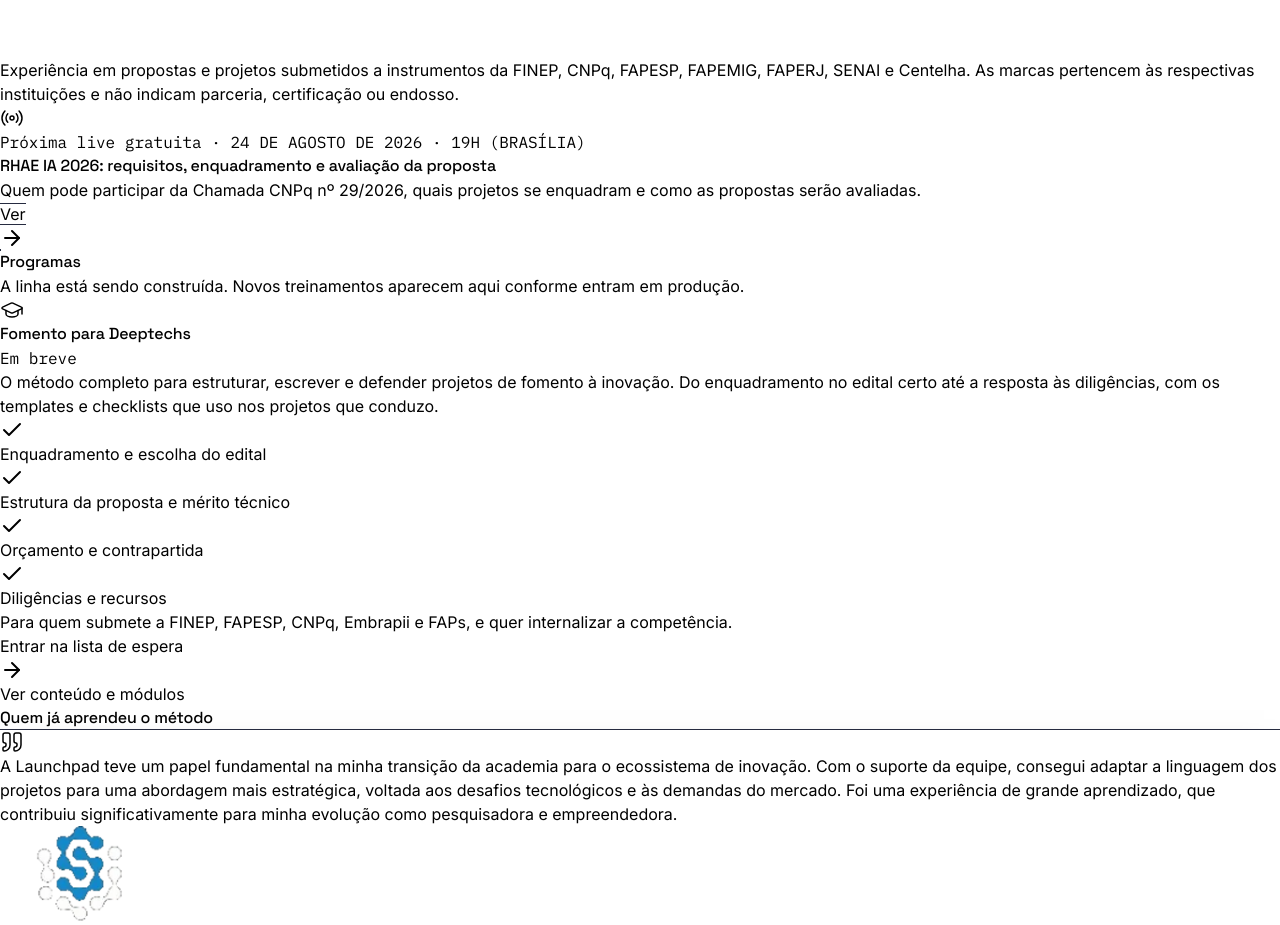
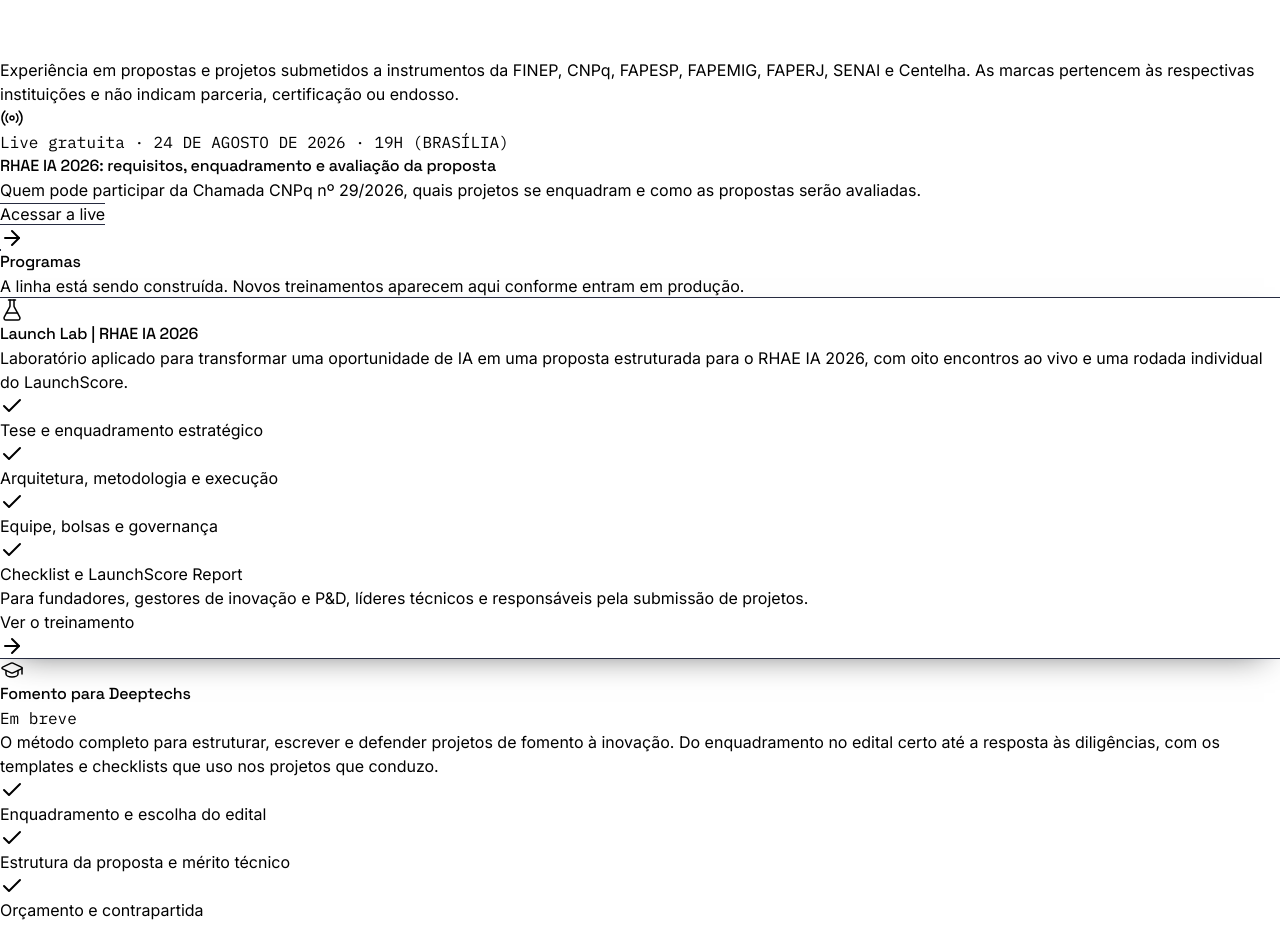
Before and after one commit to jrlmartini/Launchpad-Landingpage, a React (Vite) app in the folder client/: page /treinamentos in a window 1280 px wide. Shown: the part 5100-6025 px from the top of the page. Built offline with nearby package versions, Linux system fonts and the light colour scheme.

Commit message:
feat: publicar Launch Lab no catálogo

```diff
--- a/client/src/components/landing/Navbar.tsx
+++ b/client/src/components/landing/Navbar.tsx
@@ -217,7 +217,7 @@ export function Navbar({
                       </a>
                       {liveNoMenu && (
                         <a
-                          href={RHAE.slug}
+                          href={RHAE.aoVivoUrl}
                           onClick={() => setTrainingOpen(false)}
                           className="flex items-start gap-3 p-3 mb-1 rounded-xl bg-cta/5 border border-cta/20 hover:bg-cta/10 transition-colors group"
                           data-testid="link-live-rhae"
@@ -235,7 +235,7 @@ export function Navbar({
                               </span>
                             </div>
                             <p className="text-xs text-text-muted mt-0.5 leading-snug">
-                              {linhaEvento(false)} · inscrição aberta
+                              {linhaEvento(false)} · acessar transmissão
                             </p>
                           </div>
                         </a>
@@ -484,7 +484,7 @@ export function Navbar({
             <div className="pl-4 pb-2 space-y-1">
               {liveNoMenu && (
                 <a
-                  href={RHAE.slug}
+                  href={RHAE.aoVivoUrl}
                   onClick={() => setIsOpen(false)}
                   className="flex items-center gap-2 py-2 text-sm text-cta font-medium"
                 >
--- a/client/src/lib/launch-lab.ts
+++ b/client/src/lib/launch-lab.ts
@@ -1,14 +1,14 @@
 /**
  * Launch Lab RHAE IA 2026
  *
- * A rota permanece fora do catálogo, da navegação e do sitemap até o Founder
- * QA. O checkout usa o produto Hotmart específico desta edição; nunca
- * reutilizar a configuração de outro treinamento.
+ * O checkout usa o produto Hotmart específico desta edição; nunca reutilizar
+ * a configuração de outro treinamento.
  */
 
 export const LAUNCH_LAB = {
-  VERSAO: "launch-lab-rhae-ia-2026-v01",
-  PUBLICADA: false,
+  VERSAO: "launch-lab-rhae-ia-2026-v02",
+  /** Publicação no catálogo aprovada pelo fundador em 24/08/2026. */
+  PUBLICADA: true,
   slug: "/treinamentos/launch-lab-rhae-ia-2026",
   nome: "Launch Lab | RHAE IA 2026",
   formato: {
--- a/client/src/lib/rhae.ts
+++ b/client/src/lib/rhae.ts
@@ -26,6 +26,8 @@ export const RHAE = {
 
   slug: "/treinamentos/rhae-ia-2026",
   confirmacao: "/treinamentos/rhae-ia-2026/confirmacao",
+  /** Endereço estável que redireciona para a transmissão vigente. */
+  aoVivoUrl: "/treinamentos/rhae-ia-2026/ao-vivo",
 
   evento: {
     nome: "RHAE IA 2026: requisitos, enquadramento e avaliação da proposta",
--- a/client/src/lib/treinamentos.ts
+++ b/client/src/lib/treinamentos.ts
@@ -1,4 +1,4 @@
-import { GraduationCap, type LucideIcon } from "lucide-react";
+import { FlaskConical, GraduationCap, type LucideIcon } from "lucide-react";
 
 /**
  * Catálogo de treinamentos.
@@ -31,6 +31,24 @@ export interface Treinamento {
 
 export const TREINAMENTOS: Treinamento[] = [
   {
+    slug: "launch-lab-rhae-ia-2026",
+    nome: "Launch Lab | RHAE IA 2026",
+    chamada: "Quatro semanas para construir e revisar a proposta",
+    descricao:
+      "Laboratório aplicado para transformar uma oportunidade de IA em uma proposta estruturada para o RHAE IA 2026, com oito encontros ao vivo e uma rodada individual do LaunchScore.",
+    publico:
+      "Para fundadores, gestores de inovação e P&D, líderes técnicos e responsáveis pela submissão de projetos.",
+    status: "ativo",
+    href: "/treinamentos/launch-lab-rhae-ia-2026",
+    icon: FlaskConical,
+    topicos: [
+      "Tese e enquadramento estratégico",
+      "Arquitetura, metodologia e execução",
+      "Equipe, bolsas e governança",
+      "Checklist e LaunchScore Report",
+    ],
+  },
+  {
     slug: "fomento-para-deeptechs",
     nome: "Fomento para Deeptechs",
     chamada: "Escrever e defender projetos que resistem ao avaliador",
--- a/client/src/pages/treinamentos.tsx
+++ b/client/src/pages/treinamentos.tsx
@@ -81,13 +81,13 @@ export default function Treinamentos() {
 
           <LogoCarousel title="Experiência com os principais instrumentos de fomento do país" />
 
-          {/* Próxima live. Some sozinha quando RHAE.PUBLICADA volta a false,
-              e some da página inteira depois do evento sem deixar rastro. */}
+          {/* Acesso à live no dia do evento. O convite e o site usam a rota
+              estável, que pode trocar de destino sem quebrar links enviados. */}
           {RHAE.PUBLICADA && (
             <section className="pb-4">
               <div className="max-w-4xl mx-auto px-6 lg:px-8">
                 <a
-                  href={RHAE.slug}
+                  href={RHAE.aoVivoUrl}
                   className="group flex flex-col sm:flex-row sm:items-center gap-5 p-6 lg:p-7 bg-surface/60 border border-cta/30 rounded-3xl card-glow transition-all hover:border-cta/50"
                 >
                   <div className="flex-shrink-0 w-12 h-12 grid place-items-center bg-cta/10 rounded-2xl">
@@ -95,7 +95,7 @@ export default function Treinamentos() {
                   </div>
                   <div className="flex-1 min-w-0">
                     <p className="text-xs font-mono uppercase tracking-widest text-cta mb-2">
-                      Próxima live gratuita · {linhaEvento(false)}
+                      Live gratuita · {linhaEvento(false)}
                     </p>
                     <h2 className="font-display font-bold text-xl lg:text-2xl text-text mb-1.5 leading-snug">
                       RHAE IA 2026: requisitos, enquadramento e avaliação da
@@ -107,7 +107,7 @@ export default function Treinamentos() {
                     </p>
                   </div>
                   <span className="flex-shrink-0 inline-flex items-center gap-2 font-semibold text-cta">
-                    Ver
+                    Acessar a live
                     <ArrowRight className="w-5 h-5 group-hover:translate-x-1 transition-transform" />
                   </span>
                 </a>
```
Also changed, not shown: script/routes-meta.ts (+41 -4 lines).
